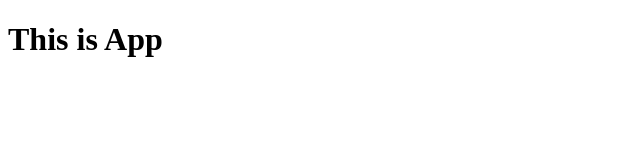
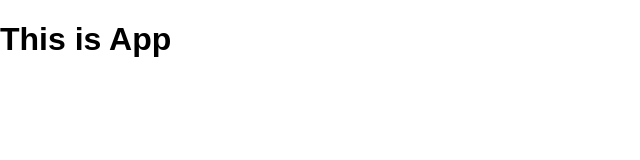
Before and after one commit to dnjooiopa/hostel-management, a React (Create React App) app in the folder client/: page / in a window 1280 px wide. Shown: the top 160 px of the page, without its empty margins (0-640 px from the left). Built offline with nearby package versions, Linux system fonts and the light colour scheme.

Commit message:
:heavy_plus_sign: Set up styling

```diff
--- a/client/package.json
+++ b/client/package.json
@@ -23,5 +23,6 @@
       "last 1 firefox version",
       "last 1 safari version"
     ]
-  }
+  },
+  "proxy": "http://localhost:5000"
 }
--- a/client/src/index.css
+++ b/client/src/index.css
@@ -0,0 +1,15 @@
+body {
+  margin: 0;
+  font-family: 'Mitr', sans-serif;
+}
+
+.app {
+    text-align: center;
+}
+
+.container {
+  width: 1024px;
+  border-radius: 5px;
+  border: 1px solid #cccccc;
+  margin: 8px auto;
+}
```
